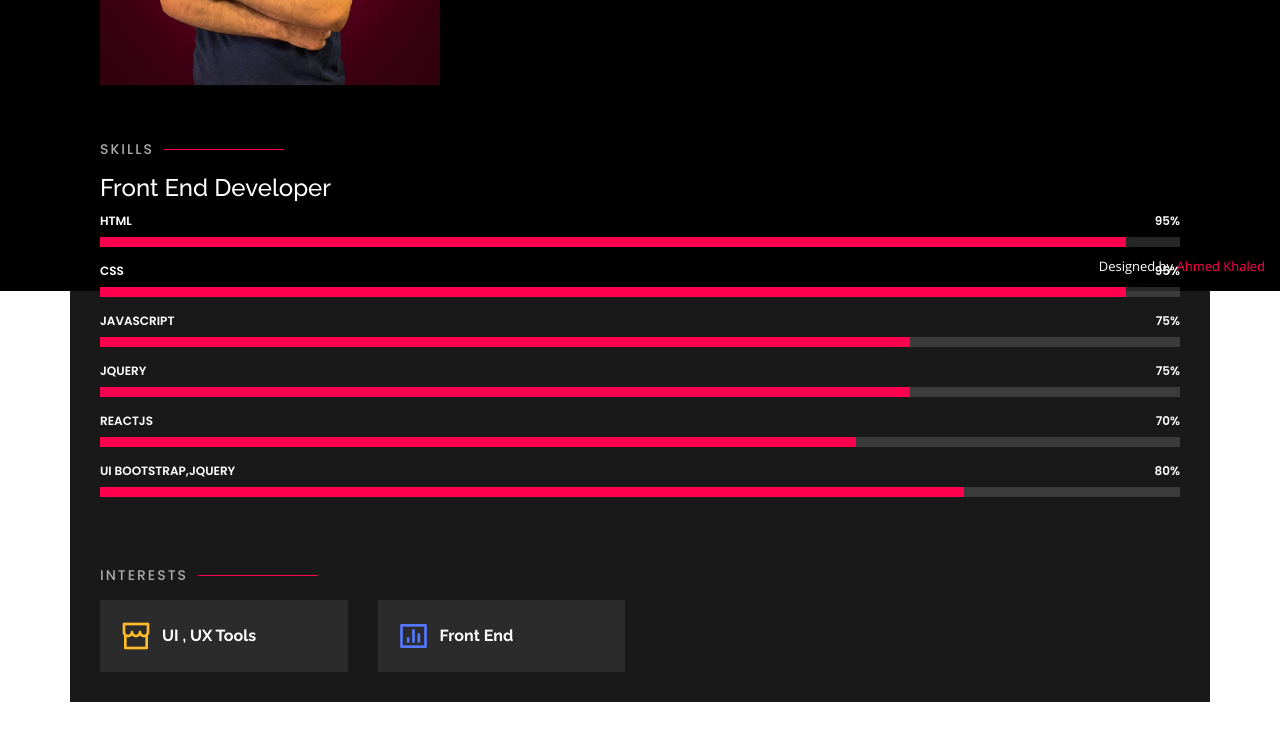
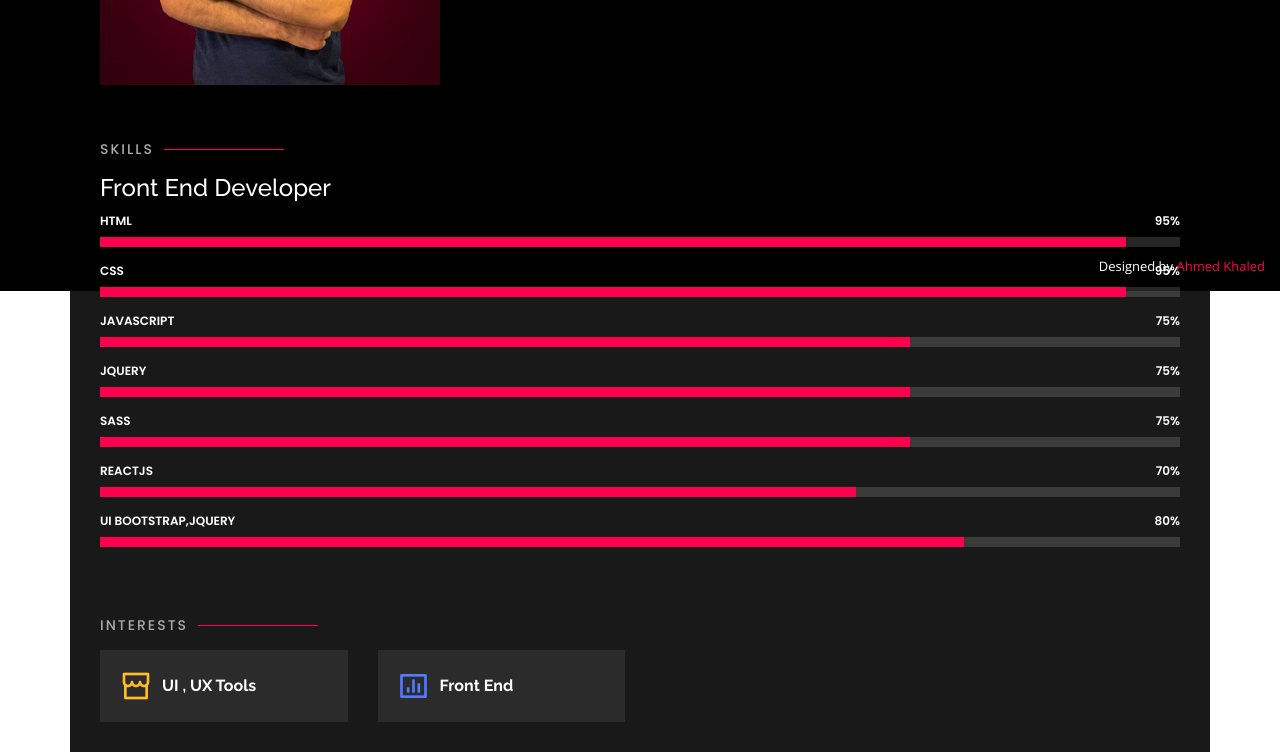
Before and after one commit to Ahmedkhaled582/Portfolio, a plain HTML site: page about.html in a window 1280 px wide. Shown: the part 509-1261 px from the top of the page. Before the commit the page ends 1211 px from the top, so only its background shows below. Drawn offline with nearby package versions, Linux system fonts and the light colour scheme.

Commit message:
Update about.html

```diff
--- a/about.html
+++ b/about.html
@@ -154,6 +154,13 @@
               </div>
             </div>
             <div class="progress">
+              <span class="skill">Sass <i class="val">75%</i></span>
+              <div class="progress-bar-wrap">
+                <div class="progress-bar" role="progressbar" aria-valuenow="75" aria-valuemin="0" aria-valuemax="100">
+                </div>
+              </div>
+            </div>
+            <div class="progress">
               <span class="skill">Reactjs <i class="val">70%</i></span>
               <div class="progress-bar-wrap">
                 <div class="progress-bar" role="progressbar" aria-valuenow="70" aria-valuemin="0" aria-valuemax="100">
```
